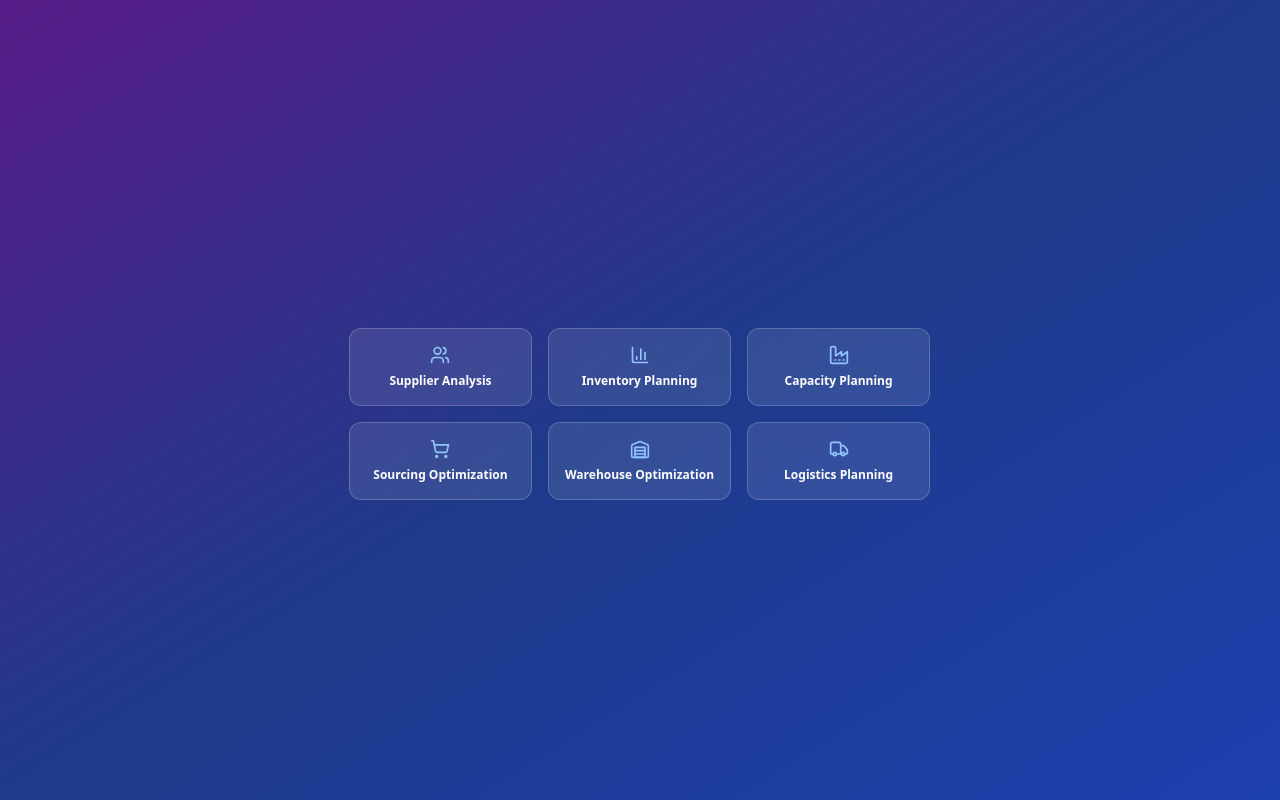
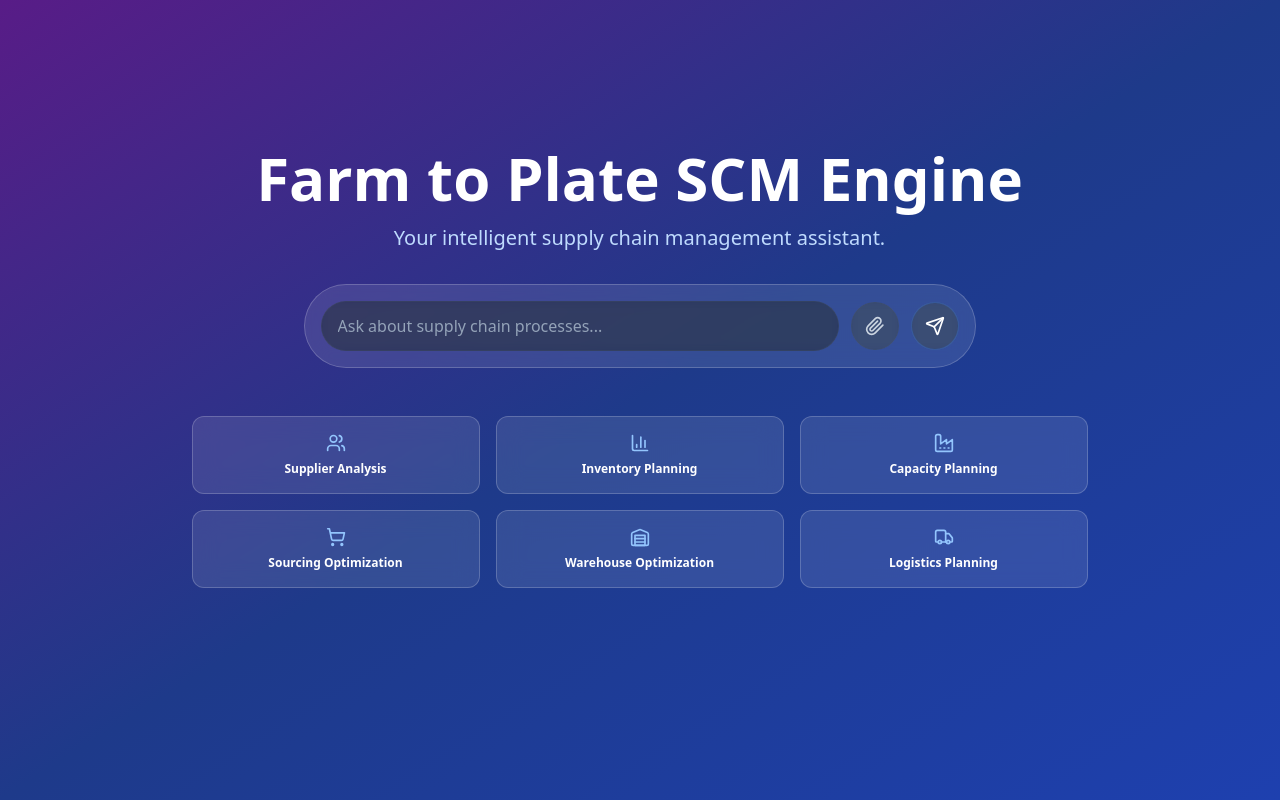
Before and after one commit to Viswajith03/plate-to-flow-chat, a React (Vite) app: page / in a window 1280 px wide. Built offline with nearby package versions, Linux system fonts and the light colour scheme.

Commit message:
Refactor: Improve landing page layout
Refactored the landing page layout for better visual presentation.

```diff
--- a/src/components/Chatbot.tsx
+++ b/src/components/Chatbot.tsx
@@ -1,3 +1,4 @@
+
 import React, { useState, useRef, useEffect } from 'react'
 import ChatHeader from './ChatHeader'
 import ChatMessage from './ChatMessage'
@@ -191,14 +192,15 @@ const Chatbot: React.FC = () => {
         <div className={`absolute inset-0 transition-all duration-700 ease-in-out ${
           showLanding ? 'opacity-100 translate-y-0' : 'opacity-0 -translate-y-4 pointer-events-none'
         }`}>
-          <div className="flex flex-col h-full items-center justify-center">
+          <div className="flex flex-col h-full items-center justify-center px-8">
+            <div className="w-full max-w-4xl mx-auto">
               {/* Centered Header Section with title and chatbar */}
-            <div className="text-center mb-8 animate-fade-in">
+              <div className="text-center mb-12 animate-fade-in">
                 <h1 className="text-6xl font-bold text-white mb-4">Farm to Plate SCM Engine</h1>
                 <p className="text-xl text-blue-200 mb-8">Your intelligent supply chain management assistant.</p>
 
                 {/* Centered Chatbar */}
-              <div className="flex justify-center">
+                <div className="flex justify-center mb-12">
                   <div className="w-full max-w-2xl bg-white/10 backdrop-blur-md border border-white/20 rounded-full">
                     <ChatInput
                       onSendMessage={handleSendMessage}
@@ -211,6 +213,7 @@ const Chatbot: React.FC = () => {
 
               {/* Landing Page Content - Suggestion Cards */}
               <LandingPage onSuggestionClick={handleSuggestionClick} />
+            </div>
           </div>
         </div>
 
--- a/src/components/LandingPage.tsx
+++ b/src/components/LandingPage.tsx
@@ -1,3 +1,4 @@
+
 import React, { useState } from 'react';
 import { BarChart3, Truck, Factory, Users, ShoppingCart, Warehouse, ArrowLeft } from 'lucide-react';
 
@@ -103,8 +104,7 @@ const LandingPage: React.FC<LandingPageProps> = ({ onSuggestionClick }) => {
   };
 
   return (
-    <div className="flex flex-col items-center justify-center min-h-screen px-8">
-      <div className="w-full max-w-4xl mx-auto text-center">
+    <div className="w-full max-w-4xl mx-auto">
       {!selectedCard ? (
         <div className="space-y-8">
           {/* Suggestion Cards Grid - Centered */}
@@ -159,7 +159,6 @@ const LandingPage: React.FC<LandingPageProps> = ({ onSuggestionClick }) => {
         </div>
       )}
     </div>
-    </div>
   );
 };
 
```
Lines whose indentation alone changed are shown as unchanged.
